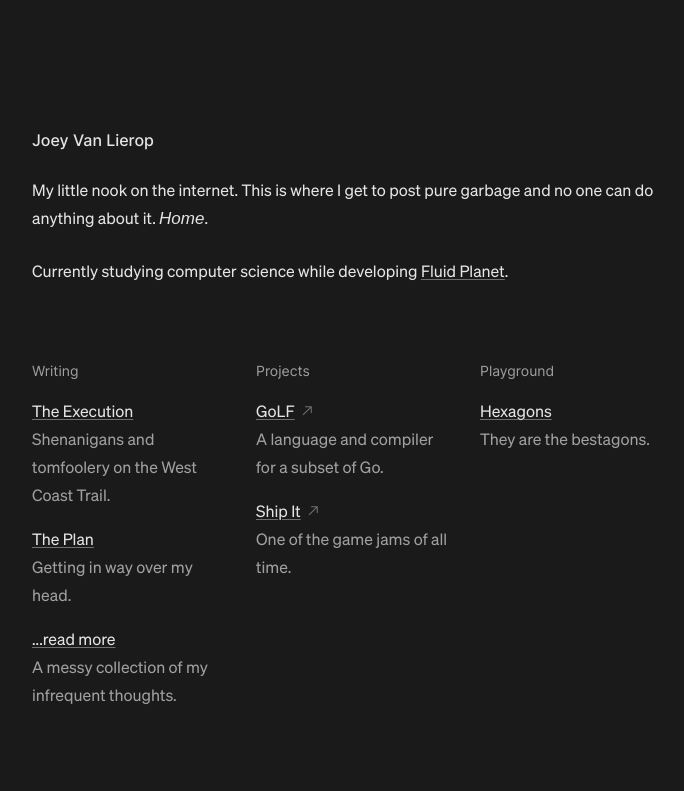
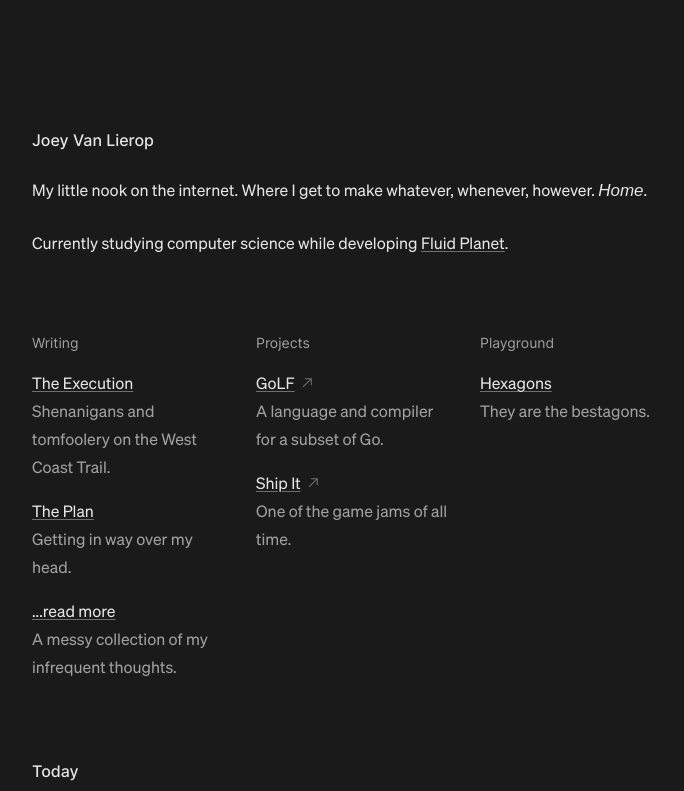
Before and after one commit to joeyvanlierop/joey, a Next.js app: page / in a window 1280 px wide. Shown: the top 791 px of the page, without its empty margins (280-964 px from the left). Built offline with nearby package versions, Linux system fonts and the light colour scheme; a web font is replaced by a local one.

Commit message:
Minimize cringe

```diff
--- a/app/page.tsx
+++ b/app/page.tsx
@@ -23,8 +23,7 @@ export default async function Home() {
             <h1 className="font-medium leading-6">Joey Van Lierop</h1>
 
             <p className="animate-enter animate-delay-[120ms]">
-              My little nook on the internet. This is where I get to post pure
-              garbage and no one can do anything about it.{" "}
+              My little nook on the internet. Where I get to make whatever, whenever, however.{" "}
               <em className="fancy">Home</em>.
             </p>
 
```
